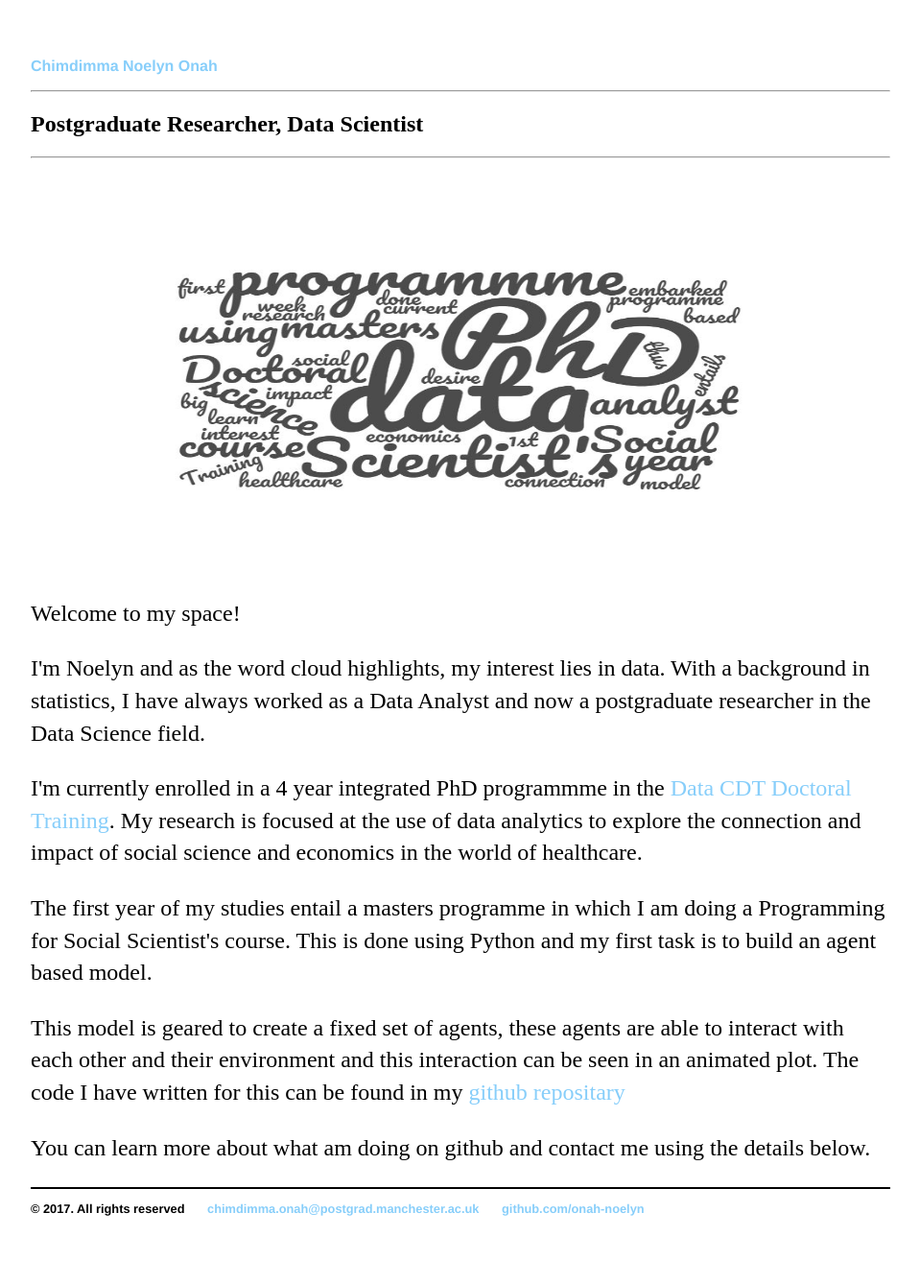
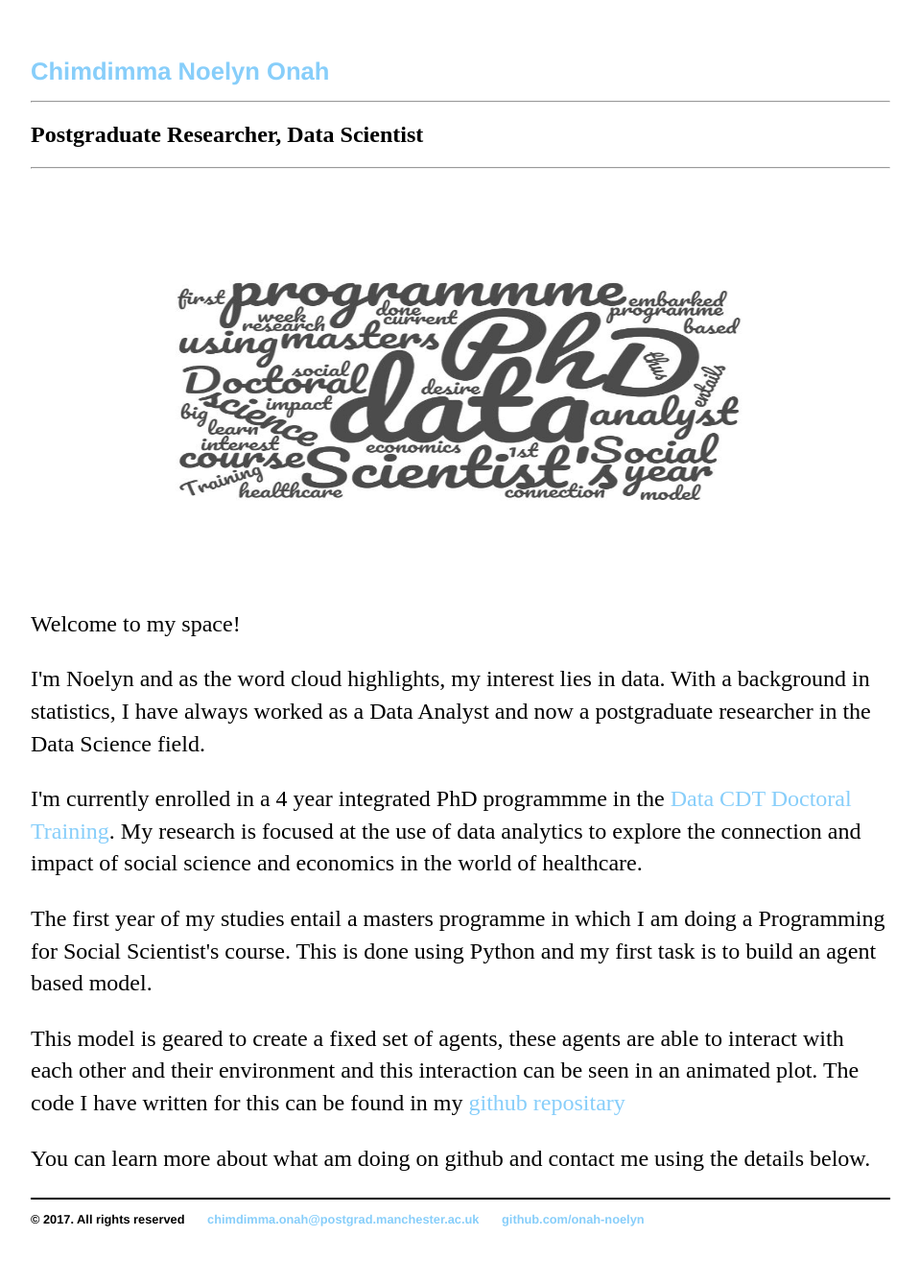
Before and after one commit to Onah-Noelyn/Onah-Noelyn.github.io, a Jekyll site: the page built from index.html, in a window 1280 px wide. Shown: the whole page at 96% size, without its empty margins (160-1119 px from the left). Built offline with Jekyll 4.4.1, drawn with Linux system fonts in a browser that asks for light colours.

Commit message:
Update default.html

```diff
--- a/_layouts/default.html
+++ b/_layouts/default.html
@@ -8,7 +8,7 @@
 		<body>
 			<nav>
 	    		<ul>
-				<li><a href="/">Chimdimma Noelyn Onah</a></li>
+				<li style="font-size:160%;"><a href="/">Chimdimma Noelyn Onah</a></li>
 		        	<!--<li><a href="/Contact">Contact</a></li>-->
 	    		</ul>
 			</nav>
```
